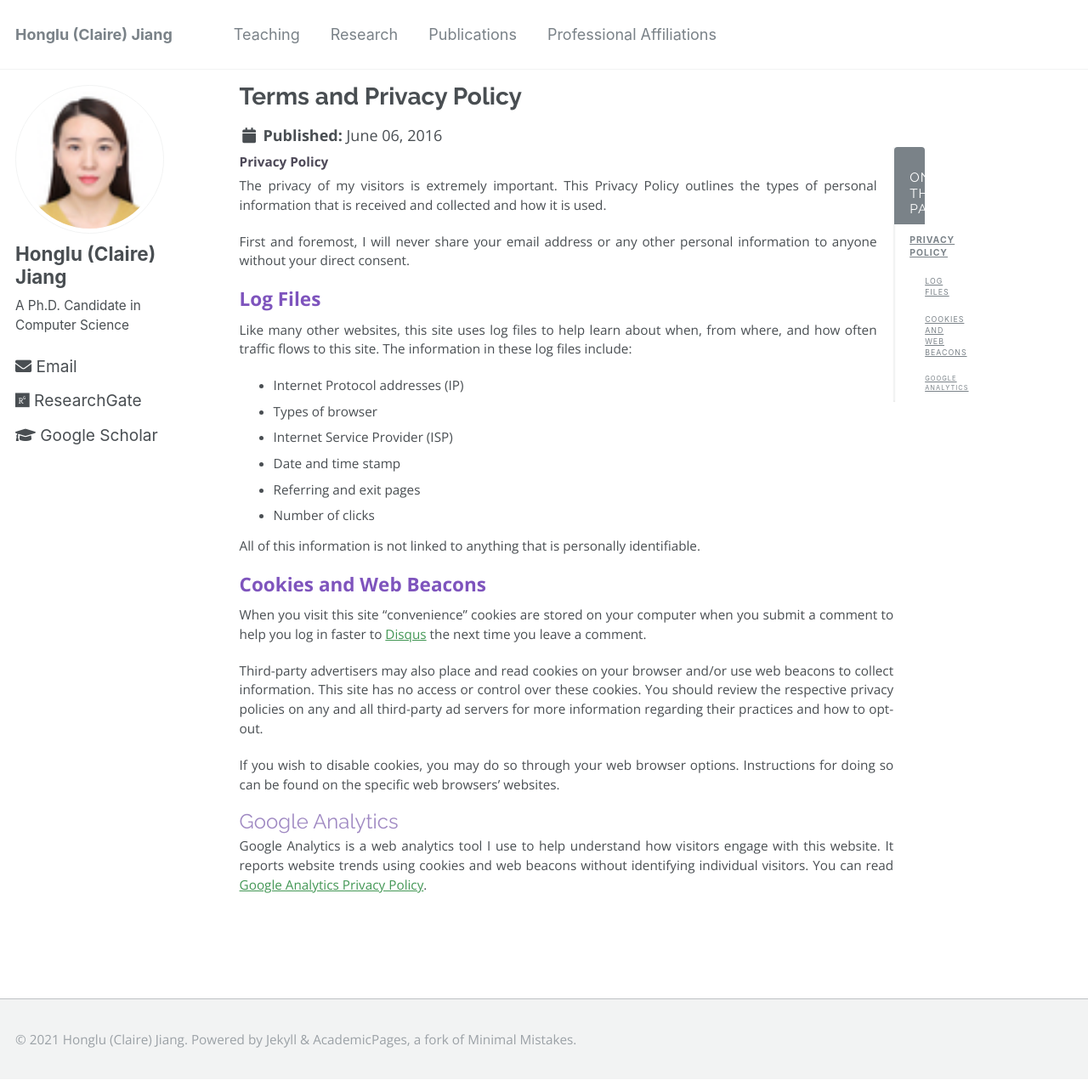
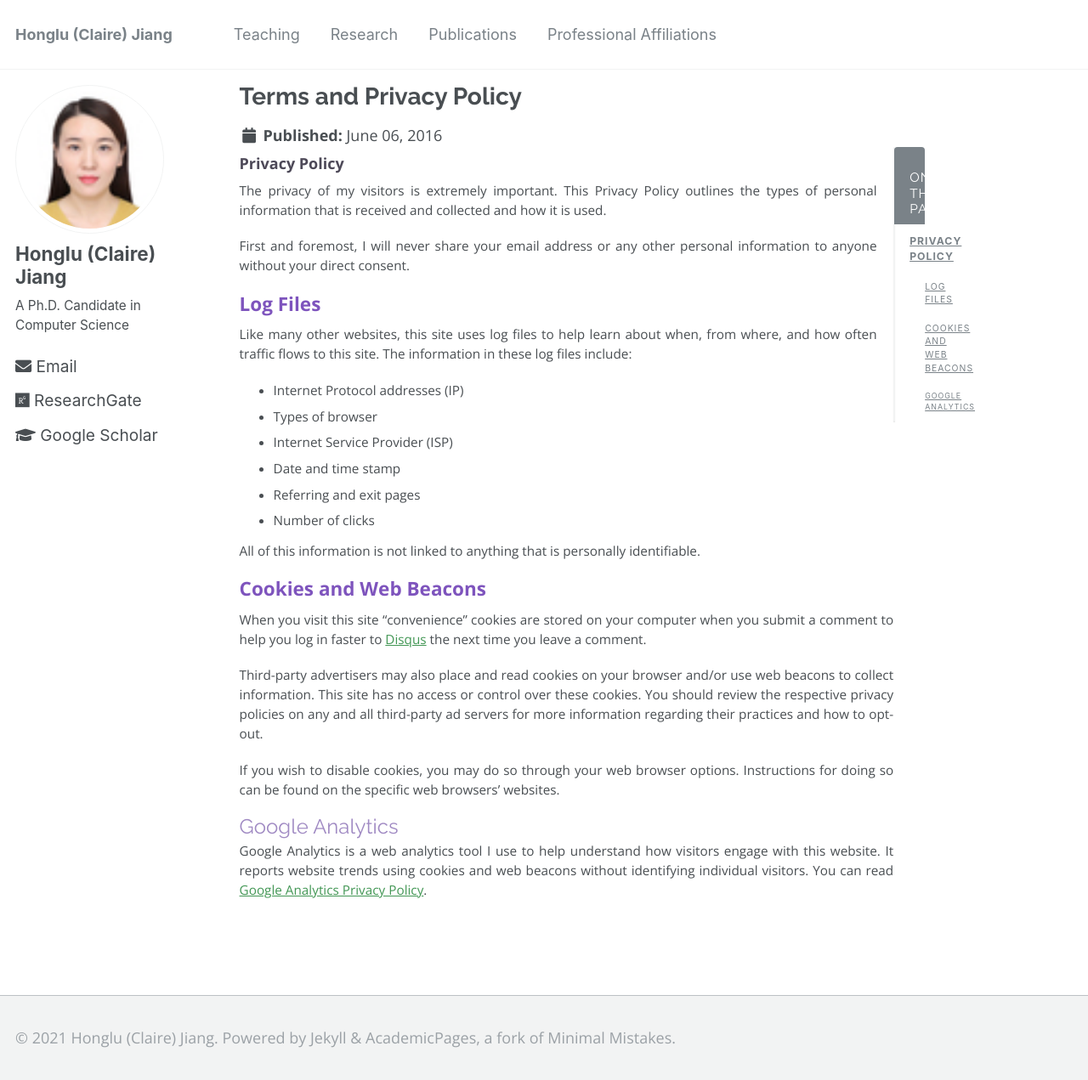
Before and after one commit to hljiang0720/hljiang.github.io, a Jekyll site: the page built from _pages/terms.md, in a window 1280 px wide and 1271 px high. Shown: the whole window at 85% size. Built offline with Jekyll 4.4.1, drawn with Linux system fonts in a browser that asks for light colours.

Commit message:
Update _variables.scss

```diff
--- a/_sass/_variables.scss
+++ b/_sass/_variables.scss
@@ -39,8 +39,8 @@
 $type-size-4                : 1.25em;   // ~20px
 $type-size-5                : 1.25em;      // ~16px
 $type-size-6                : 0.85em;   // ~16px
-$type-size-7                : 0.85em; // ~14px
-$type-size-8                : 0.85em;  // ~12px
+$type-size-7                : 1em; // ~14px
+$type-size-8                : 1em;  // ~12px
 
 
 /*
```
